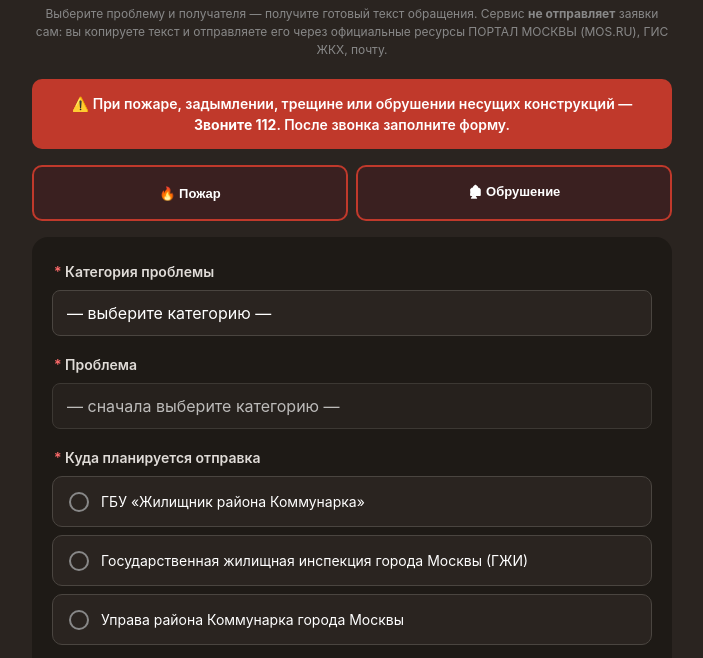
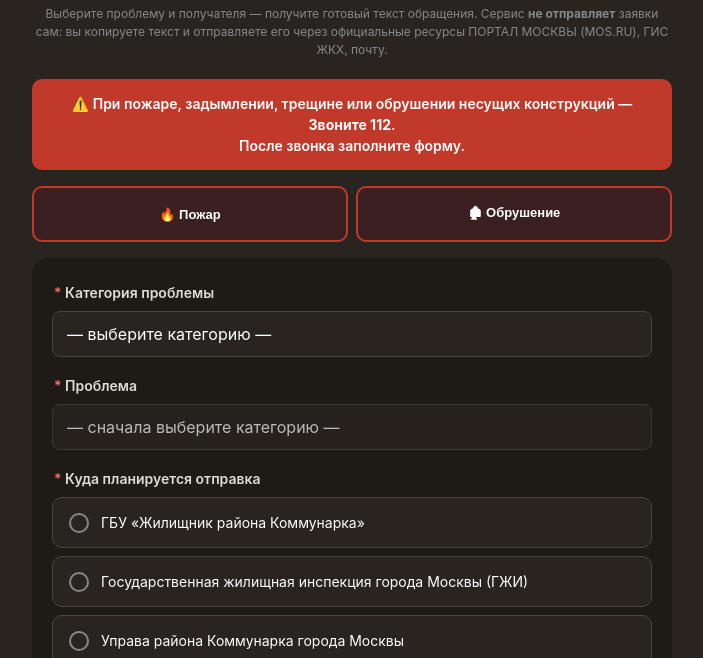
Before and after one commit to mkd-help/fitarevskaya-form, a plain HTML site: page index.html in a window 1280 px wide. Shown: the part 90-748 px from the top of the page, without its empty margins (288-991 px from the left). Drawn offline with Linux system fonts and the light colour scheme.

Commit message:
Update index.html

```diff
--- a/index.html
+++ b/index.html
@@ -78,7 +78,7 @@ input.error,select.error{border-color:#ff6b6b;background:#3a2020}
   </div>
 
   <div class="emergency-banner">
-    ⚠️ При пожаре, задымлении, трещине или обрушении несущих конструкций — <b>Звоните 112</b>. После звонка заполните форму.
+    ⚠️ При пожаре, задымлении, трещине или обрушении несущих конструкций — <b>Звоните 112</b>. <p>После звонка заполните форму.</p>
   </div>
   <div class="emergency-buttons">
     <button class="emergency-btn" onclick="showEmergency()">🔥 Пожар</button>
```
